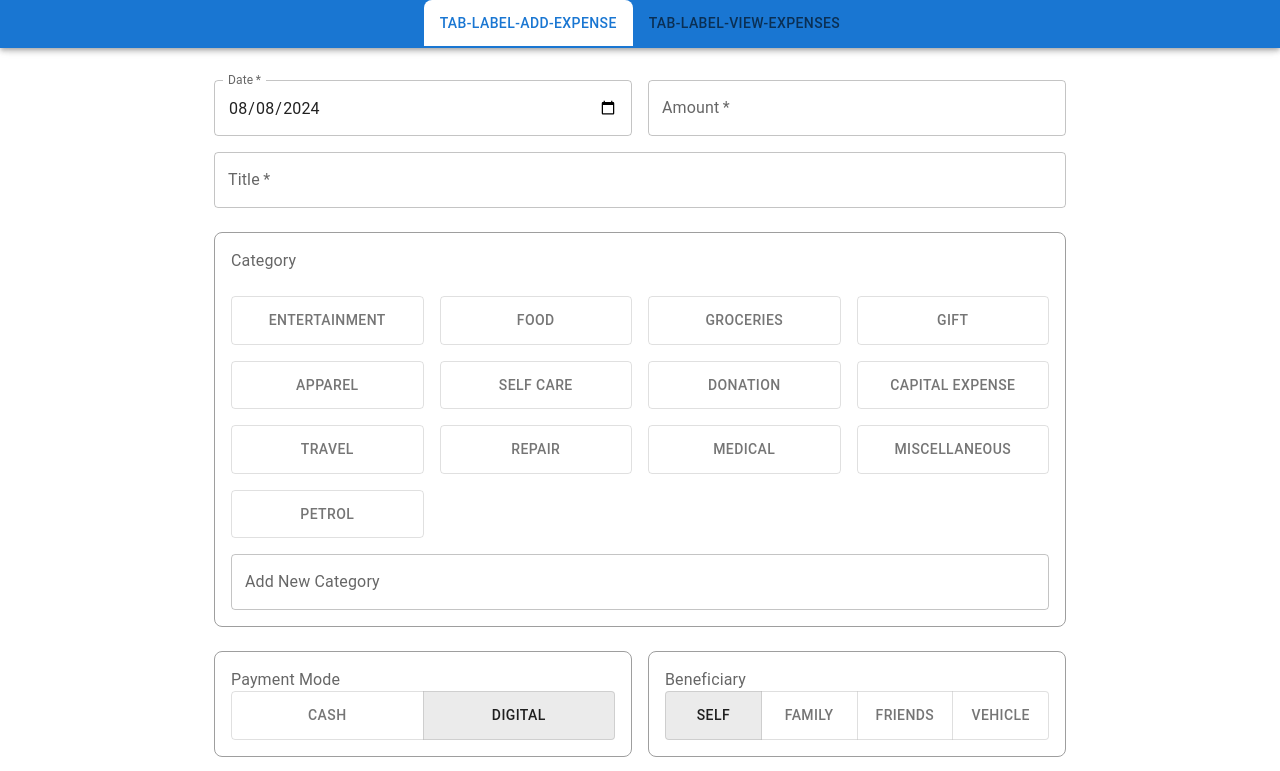
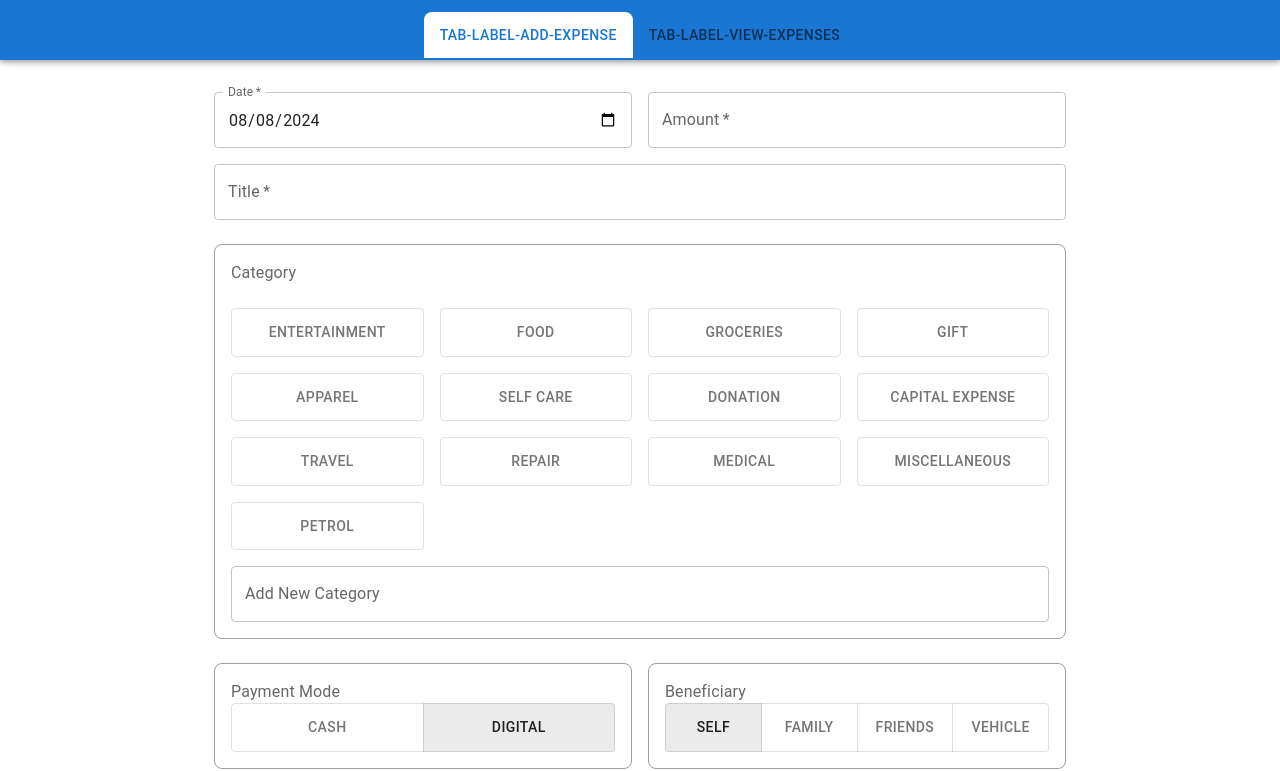
Before and after one commit to ishu9bansal/kharcha-v2, a React (Create React App) app: page / in a window 1280 px wide. Shown: the top 771 px of the page. Built offline with nearby package versions, Linux system fonts and the light colour scheme.

Commit message:
Fix margins

```diff
--- a/src/App.style.tsx
+++ b/src/App.style.tsx
@@ -4,6 +4,9 @@ export const selectedTabStyle = {
       color: '#1976d2',
       borderRadius: '8px 8px 0 0',
     },
+    '&.MuiTab-root': {
+      margin: '12px 0 0 0',
+    }
 };
 
 export const contentContainerStyle = { mt: 4 };
--- a/src/components/ExpenseForm.tsx
+++ b/src/components/ExpenseForm.tsx
@@ -82,7 +82,9 @@ const ExpenseForm: React.FC<ExpenseFormProps> = ({ onSaveExpense, initialData })
             <RecurringInput value={recurring} onChange={setRecurring} />
           </Grid>
           <Grid item xs={12}>
-            <Button type="submit" variant="contained" color="primary" fullWidth>
+            <Button type="submit" variant="contained" color="primary" fullWidth sx={{
+              margin: '0 0 20px 0',
+            }}>
               {initialData ? 'Update Expense' : 'Add Expense'}
             </Button>
           </Grid>
```
